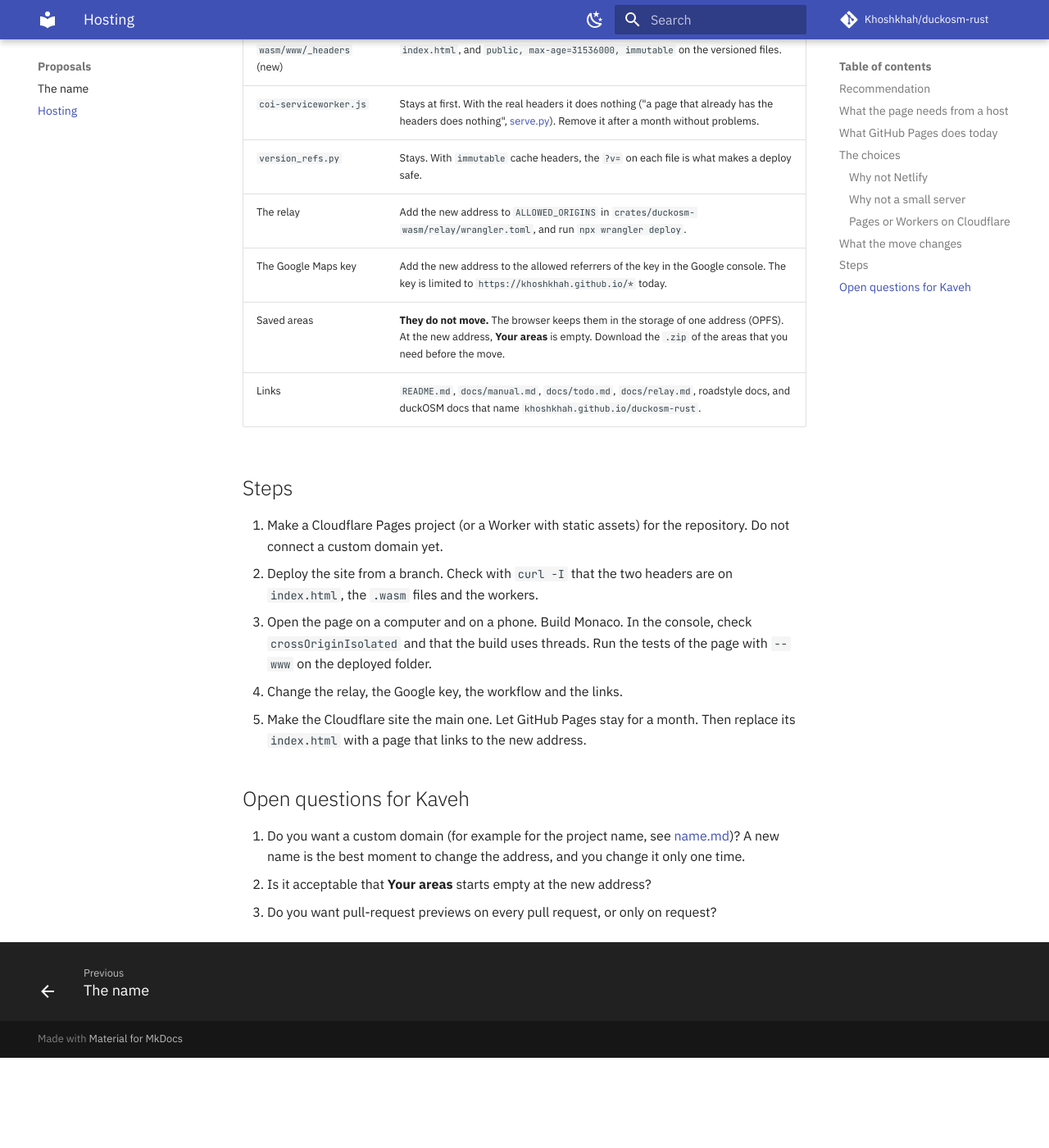
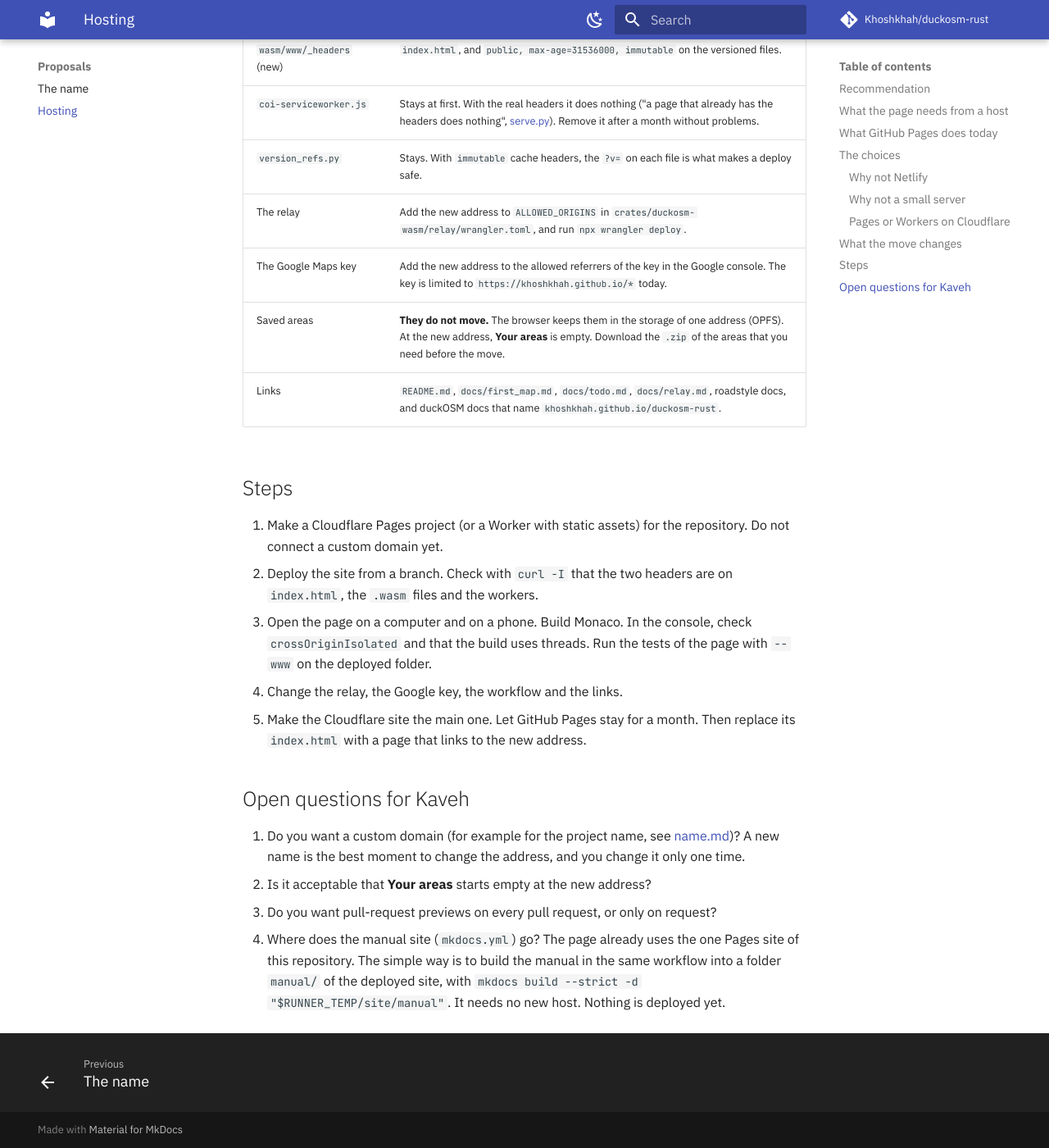
Before and after one commit to Khoshkhah/duckosm-rust, an MkDocs documentation site: the page built from docs/proposals/hosting.md, in a window 1280 px wide and 1400 px high, scrolled down 4053 px. Shown: the whole window at 82% size. Built offline with MkDocs 1.6.1 and Material for MkDocs 9.7.7, drawn with Linux system fonts in a browser that asks for light colours; comment, search, counter and statistics services are not loaded; before the commit the page ends 5343 px from its top, so only the background shows below that.

Commit message:
docs: README and proposals point to the new pages
Co-Authored-By: Claude Sonnet 5.5 <noreply@anthropic.com>

```diff
--- a/docs/proposals/hosting.md
+++ b/docs/proposals/hosting.md
@@ -21,7 +21,7 @@ Reasons, in order of weight:
 | Files of 16 MB and more | The largest file is the roadstyle module: 15.9 MB, 3.7 MB with gzip. |
 | Compression of `.wasm` | The three modules are 6.4 MB on the wire with gzip. |
 | Cache control | A deploy must not give a browser a new `index.html` with an old `app/duck.js`. |
-| A deploy from GitHub Actions | The workflow builds with nightly Rust and puts a secret key into the page ([pages.yml](../../.github/workflows/pages.yml)). |
+| A deploy from GitHub Actions | The workflow builds with nightly Rust and puts a secret key into the page ([pages.yml](https://github.com/Khoshkhah/duckosm-rust/blob/main/.github/workflows/pages.yml)). |
 | Free, or nearly | The page has no server work. The data stays in the browser. |
 
 ## What GitHub Pages does today
@@ -80,12 +80,12 @@ Cloudflare points new projects to Workers with static assets, and Pages still wo
 |---|---|
 | `.github/workflows/pages.yml` | A new deploy step with `wrangler-action`. Two repository secrets: `CLOUDFLARE_API_TOKEN` and `CLOUDFLARE_ACCOUNT_ID`. The build steps stay. |
 | `crates/duckosm-wasm/www/_headers` (new) | The two isolation headers on every path. `Cache-Control: no-cache` on `index.html`, and `public, max-age=31536000, immutable` on the versioned files. |
-| `coi-serviceworker.js` | Stays at first. With the real headers it does nothing ("a page that already has the headers does nothing", [serve.py](../../crates/duckosm-wasm/www/serve.py)). Remove it after a month without problems. |
+| `coi-serviceworker.js` | Stays at first. With the real headers it does nothing ("a page that already has the headers does nothing", [serve.py](https://github.com/Khoshkhah/duckosm-rust/blob/main/crates/duckosm-wasm/www/serve.py)). Remove it after a month without problems. |
 | `version_refs.py` | Stays. With `immutable` cache headers, the `?v=` on each file is what makes a deploy safe. |
 | The relay | Add the new address to `ALLOWED_ORIGINS` in `crates/duckosm-wasm/relay/wrangler.toml`, and run `npx wrangler deploy`. |
 | The Google Maps key | Add the new address to the allowed referrers of the key in the Google console. The key is limited to `https://khoshkhah.github.io/*` today. |
 | Saved areas | **They do not move.** The browser keeps them in the storage of one address (OPFS). At the new address, **Your areas** is empty. Download the `.zip` of the areas that you need before the move. |
-| Links | `README.md`, `docs/manual.md`, `docs/todo.md`, `docs/relay.md`, roadstyle docs, and duckOSM docs that name `khoshkhah.github.io/duckosm-rust`. |
+| Links | `README.md`, `docs/first_map.md`, `docs/todo.md`, `docs/relay.md`, roadstyle docs, and duckOSM docs that name `khoshkhah.github.io/duckosm-rust`. |
 
 ## Steps
 
@@ -100,3 +100,4 @@ Cloudflare points new projects to Workers with static assets, and Pages still wo
 1. Do you want a custom domain (for example for the project name, see [name.md](name.md))? A new name is the best moment to change the address, and you change it only one time.
 2. Is it acceptable that **Your areas** starts empty at the new address?
 3. Do you want pull-request previews on every pull request, or only on request?
+4. Where does the manual site (`mkdocs.yml`) go? The page already uses the one Pages site of this repository. The simple way is to build the manual in the same workflow into a folder `manual/` of the deployed site, with `mkdocs build --strict -d "$RUNNER_TEMP/site/manual"`. It needs no new host. Nothing is deployed yet.
```
Also changed, not shown: CHANGELOG.md (+1 -1 lines), README.md (+4 -2 lines).
